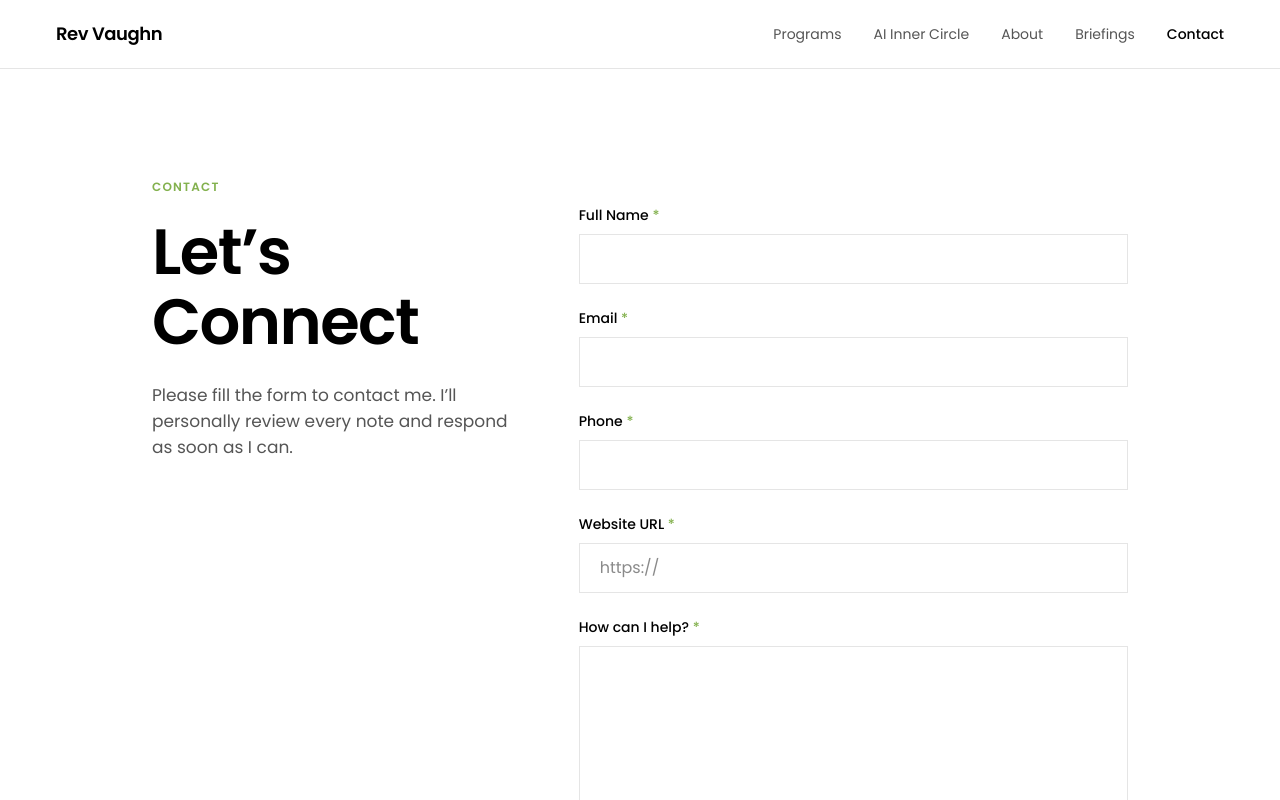
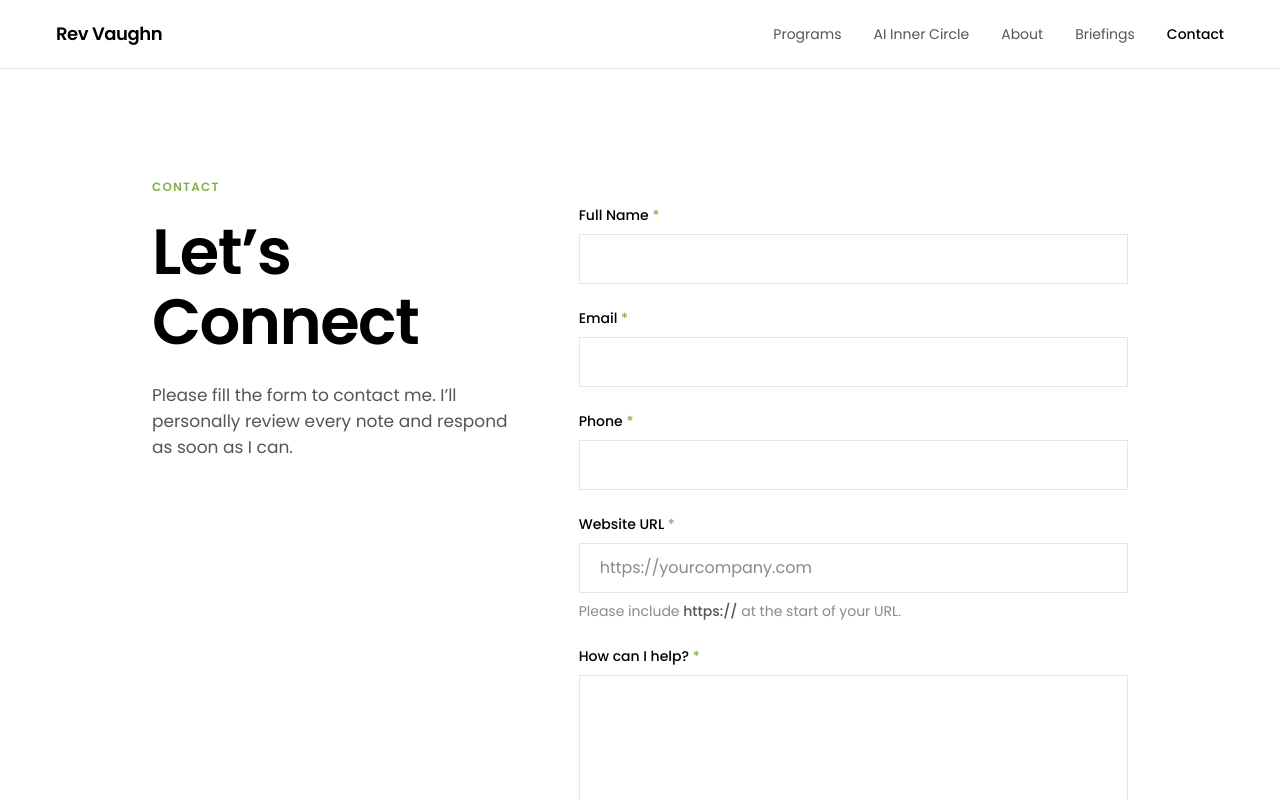
Before and after one commit to ndxtraders/revvaughn-com, a Next.js app: page /contact in a window 1280 px wide. Shown: the top 800 px of the page. Built offline with nearby package versions, Linux system fonts and the light colour scheme.

Commit message:
Contact form: add helper text + better placeholder for Website URL field

```diff
--- a/app/components/ContactForm.js
+++ b/app/components/ContactForm.js
@@ -99,10 +99,13 @@ export default function ContactForm() {
           type="url"
           name="website"
           required
-          placeholder="https://"
+          placeholder="https://yourcompany.com"
           autoComplete="url"
           className={inputClass}
         />
+        <p className="mt-2 text-small text-ink-faint">
+          Please include <span className="font-medium text-ink-muted">https://</span> at the start of your URL.
+        </p>
       </div>
 
       <div>
```
